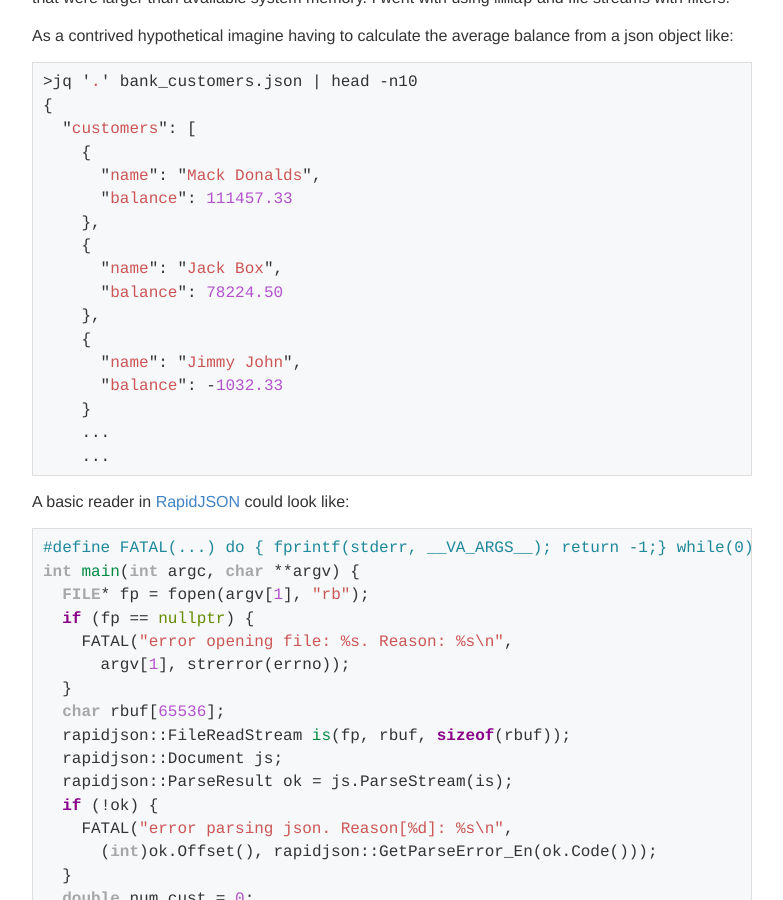
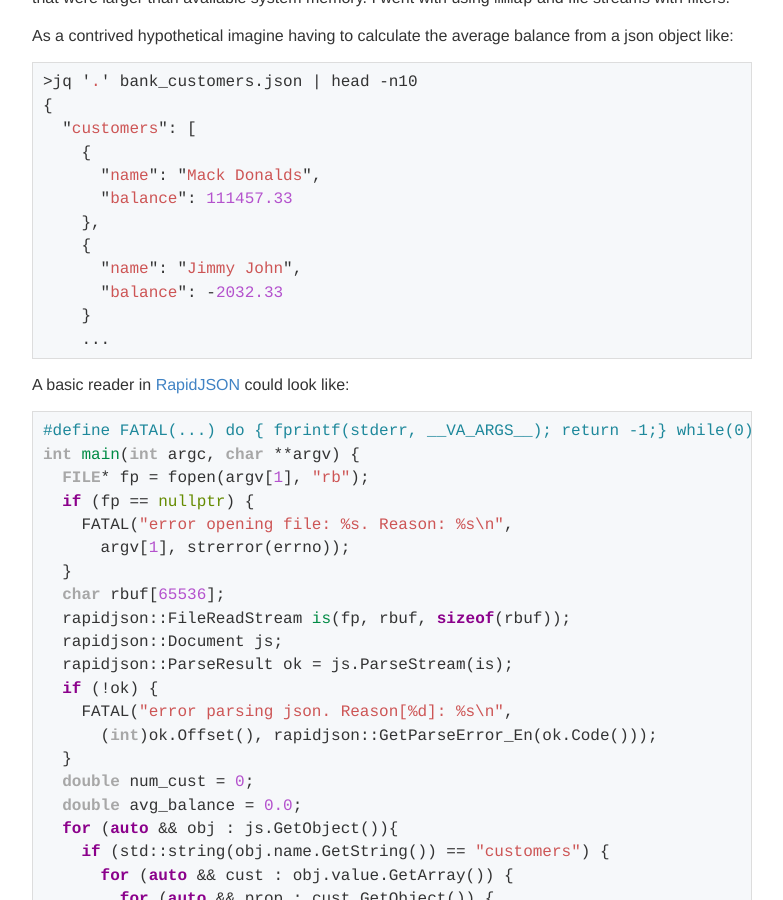
Before and after one commit to tinselcity/tinselcity.github.io, a Jekyll site: the page built from _posts/2023-4-15-Large-Json-Stream.md, in a window 1280 px wide and 900 px high, scrolled down 427 px. Shown: the whole window, without its empty margins (248-1031 px from the left). Built offline with Jekyll 4.4.1, drawn with Linux system fonts in a browser that asks for light colours.

Commit message:
placeholders.

````diff
--- a/_posts/2023-4-15-Large-Json-Stream.md
+++ b/_posts/2023-4-15-Large-Json-Stream.md
@@ -16,14 +16,9 @@ As a contrived hypothetical imagine having to calculate the average balance from
       "balance": 111457.33
     },
     {
-      "name": "Jack Box",
-      "balance": 78224.50
-    },
-    {
       "name": "Jimmy John",
-      "balance": -1032.33
+      "balance": -2032.33
     }
-    ...
     ...
 ```
 
````
